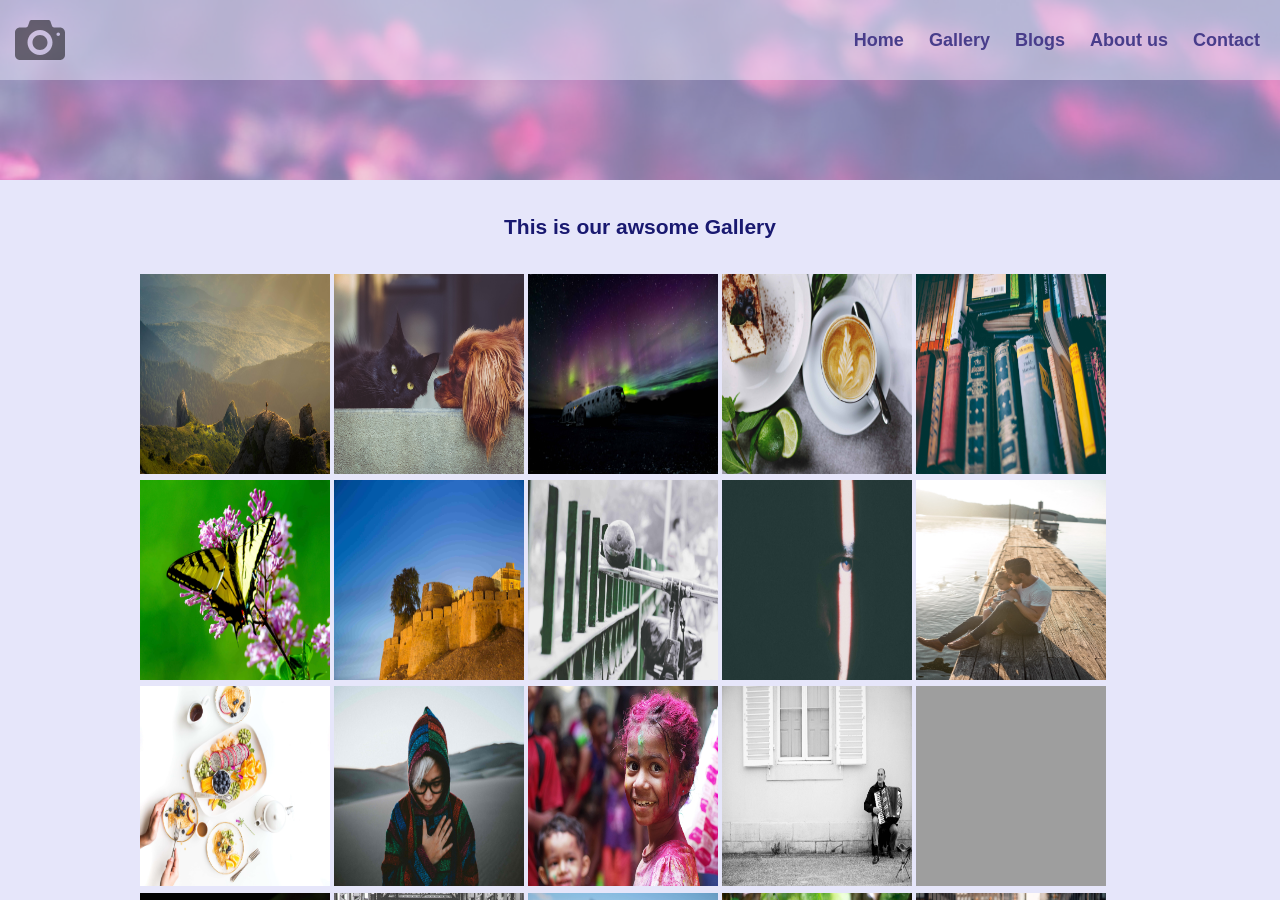
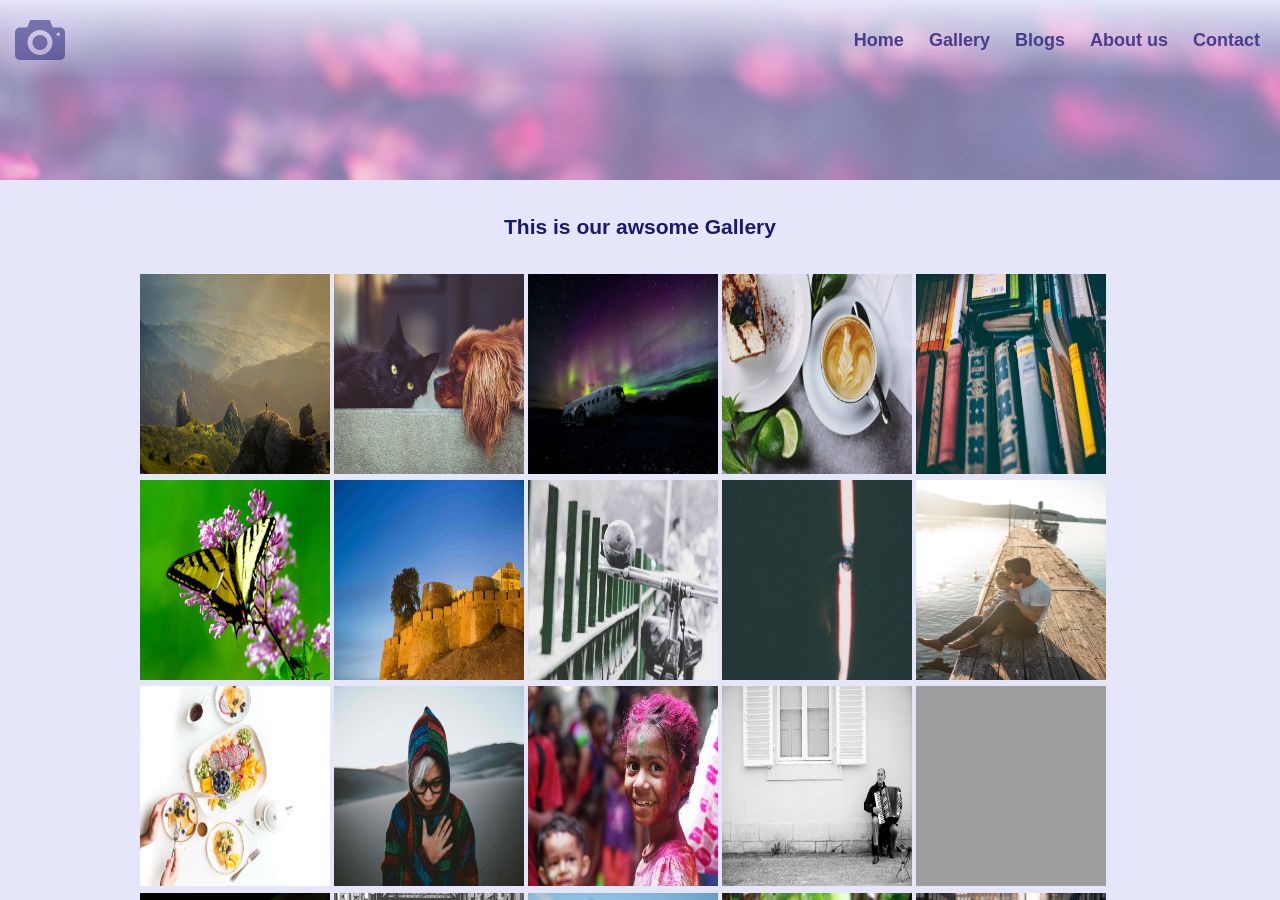
Before and after one commit to GaziTaufiqIslam/Photography-club, a Jekyll site: the page built from gallery.html, in a window 1280 px wide and 900 px high. Built offline with Jekyll 4.4.1, drawn with Linux system fonts in a browser that asks for light colours; grey boxes are pictures that could not be loaded.

Commit message:
navs revamped

```diff
--- a/css/modules/_nav.sass
+++ b/css/modules/_nav.sass
@@ -22,10 +22,10 @@ nav
   float: left
   +position(absolute, 15px null null 15px)
   path
-    fill: rgba(0,0,0,0.5)
+    fill: rgba(25,25,112,0.5)
 .navtop
   +position(fixed)
-  background: transparentize($accent, 0.5)
+  background: linear-gradient( transparentize($bg-color, 0.0),transparentize(white, 1.0))
   transform: translateY(-100%)
   z-index: 1
   +transition
@@ -33,13 +33,13 @@ nav
     transform: translateY(0%)
 .navgallery
   +position(fixed)
-  background: transparentize($accent, 0.5)
+  background: linear-gradient( transparentize($bg-color, 0.0),transparentize(white, 1.0))
   z-index: 1
 
 
 
 .navbottom
-  background: transparentize($primary-color, 0.7)
+  background: linear-gradient(transparentize($bg-color, 0.4),transparentize($accent-color, 0.0) 150%)
   height: 100px
   bottom: 0px
   ul
--- a/css/modules/_vars.sass
+++ b/css/modules/_vars.sass
@@ -1,6 +1,6 @@
 $primary-color: midnightblue
 $text-color: slateblue
-$accent-color: midnightblue
+$accent-color: $primary-color
 $bg-color: lavender
 $selection-color: midnightblue
 $accent: lavender
--- a/js/functions.js
+++ b/js/functions.js
@@ -1,7 +1,7 @@
 $(window).scroll(function () {
   var wScroll= $(this).scrollTop();
   var winH = $(window).height();
-    $(".scroll-parallax").css("background-position","50% " + ( -((wScroll / 20))) + "px");
+    $(".scroll-parallax").css("background-position","50% " + ( -((wScroll / 5))) + "px");
   if(wScroll > winH) {
   $('.navtop').addClass('show');
 }
```
